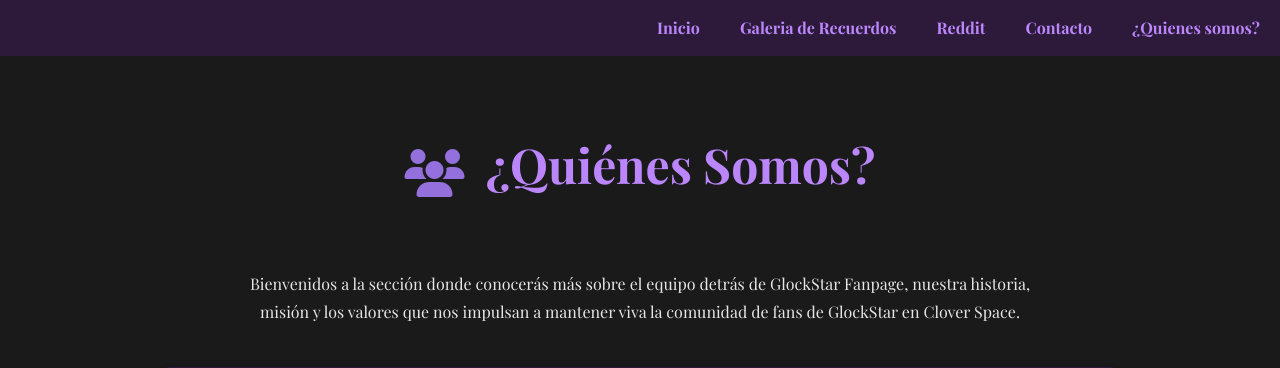
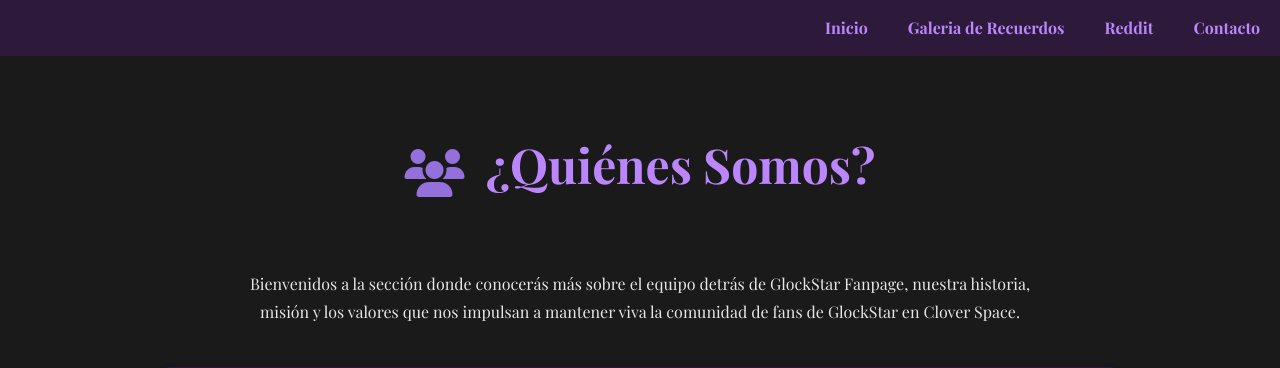
Before and after one commit to Sebxs940/GlockStarFanPage, a Flask app: page /nosotros in a window 1280 px wide. Shown: the top 368 px of the page. Run offline with Flask 3, Linux system fonts and the light colour scheme; some web fonts are replaced.

Commit message:
Update Nosotros.html

```diff
--- a/templates/Nosotros.html
+++ b/templates/Nosotros.html
@@ -432,7 +432,6 @@
             <a href="{{ url_for('galeria') }}">Galeria de Recuerdos</a>
             <a href="{{ url_for('reddit') }}">Reddit</a>
             <a href="{{ url_for('contacto') }}">Contacto</a>
-            <a href="{{ url_for('nosotros') }}">¿Quienes somos?</a>
         </nav>
     </header>
 
```
